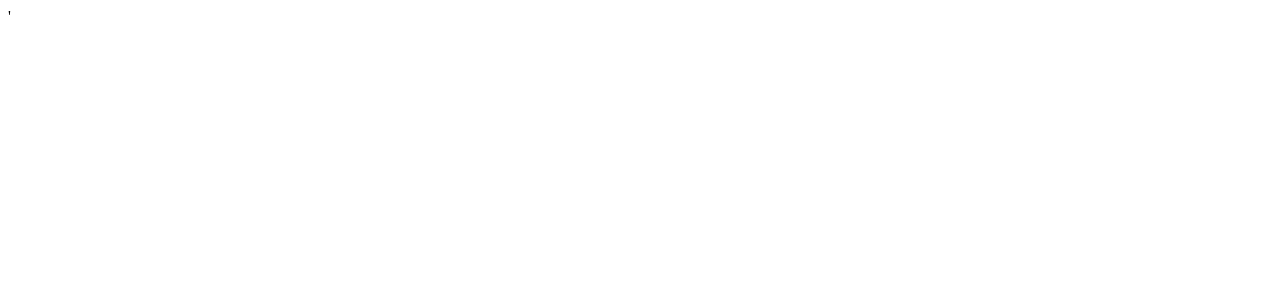
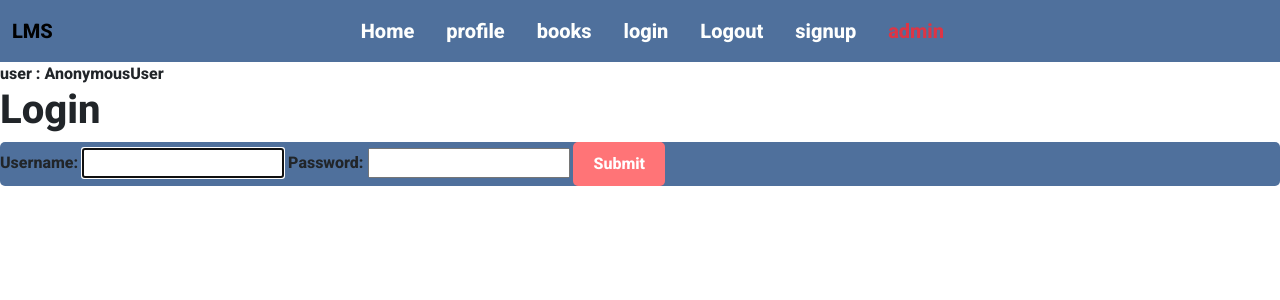
Before and after one commit to seifbasel/Library-Management-System-Website, a Django app: page /students/login/ in a window 1280 px wide. Before the commit the part shown is almost empty. Shown: the top 300 px of the page. Run offline with Django 4.2, Linux system fonts and the light colour scheme; some libraries are stand-ins or nearby versions; some web fonts are replaced.

Commit message:
add logout and modify login

```diff
--- a/LMS/LMS/settings.py
+++ b/LMS/LMS/settings.py
@@ -144,6 +144,10 @@ MEDIA_ROOT = os.path.join(BASE_DIR, 'media/')
 
 LOGIN_URL = '/students/login/'
 
+LOGIN_REDIRECT_URL = '/students/profile/'
+
+LOGOUT_REDIRECT_URL = '/students/login/'
+
 JAZZMIN_SETTINGS = {
     "welcome_sign": "Welcome to the library",
     "topmenu_links": [
--- a/LMS/students/templates/students/layouts/base.html
+++ b/LMS/students/templates/students/layouts/base.html
@@ -47,8 +47,9 @@
                   >books</a
                 >
                 <a class="nav-link ms-3" href=" {% url 'student.login'%}"
-                  >login</a
-                >
+                  >login</a>
+                <a class="nav-link ms-3" href=" {% url 'logout'%}"
+                  >Logout</a>
                 <a class="nav-link ms-3" href="{% url 'student.signup'%}"
                   >signup</a
                 >
@@ -63,6 +64,7 @@
         </nav>
       </div>
     </header>
+    user : {{user}}
     {% block 'content'%} {% endblock %}
 
     <script src="{% static 'students/bootstrap/js/bootstrap.js'%}"></script>
--- a/LMS/templates/registration/login.html
+++ b/LMS/templates/registration/login.html
@@ -1 +1,12 @@
-'
+{%extends 'students/layouts/base.html'%}
+{%load static%}
+{% block 'content' %}
+<h1>Login</h1>
+
+<form action="" method="post" enctype="multipart/form-data">
+    {% csrf_token %}
+    {{form}}
+    <button type="submit" class="btn btn-primary">Submit</button>
+</form>
+
+{% endblock %}
```
Also changed, not shown: LMS/students/views.py (+3 -10 lines).
